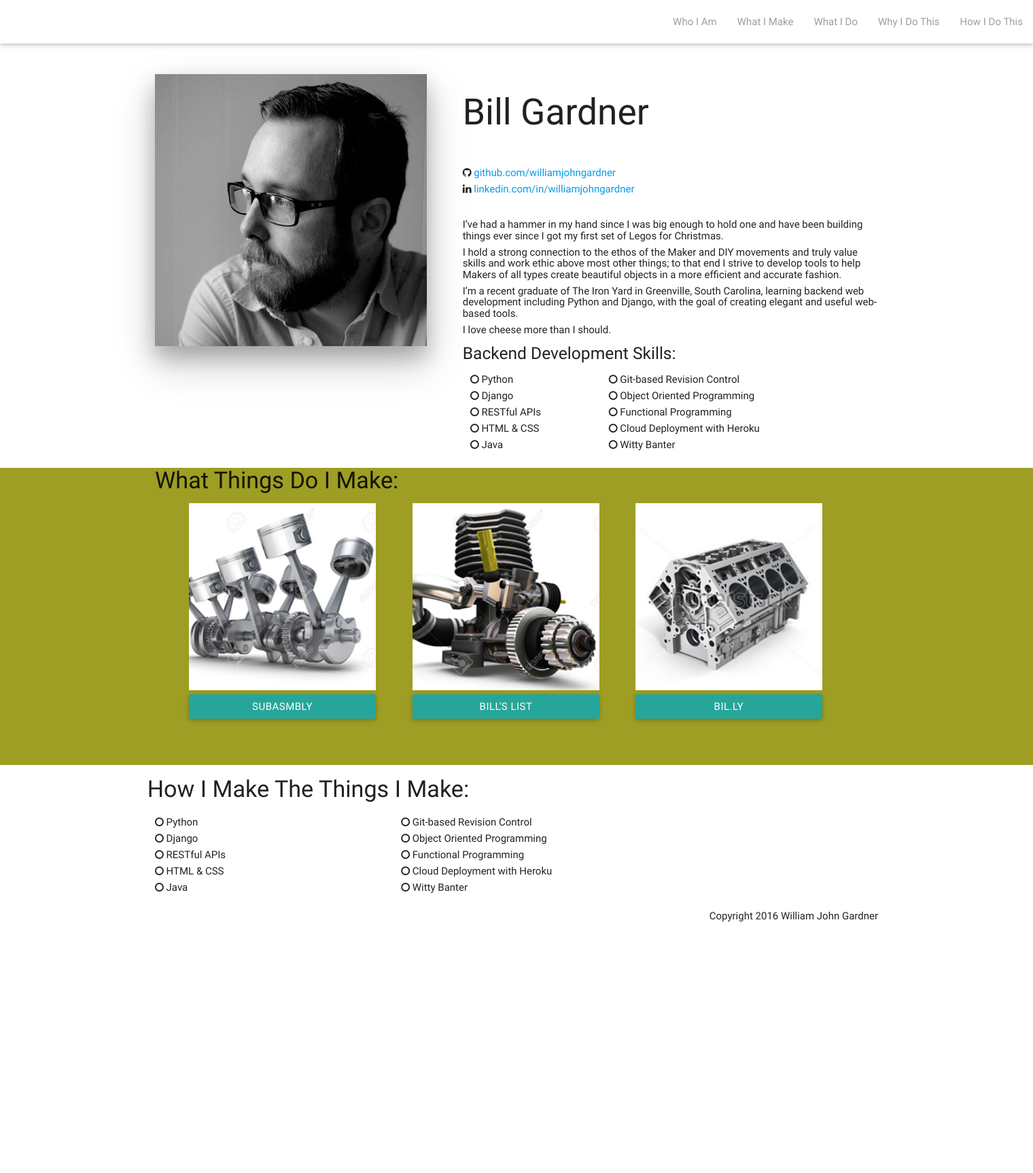
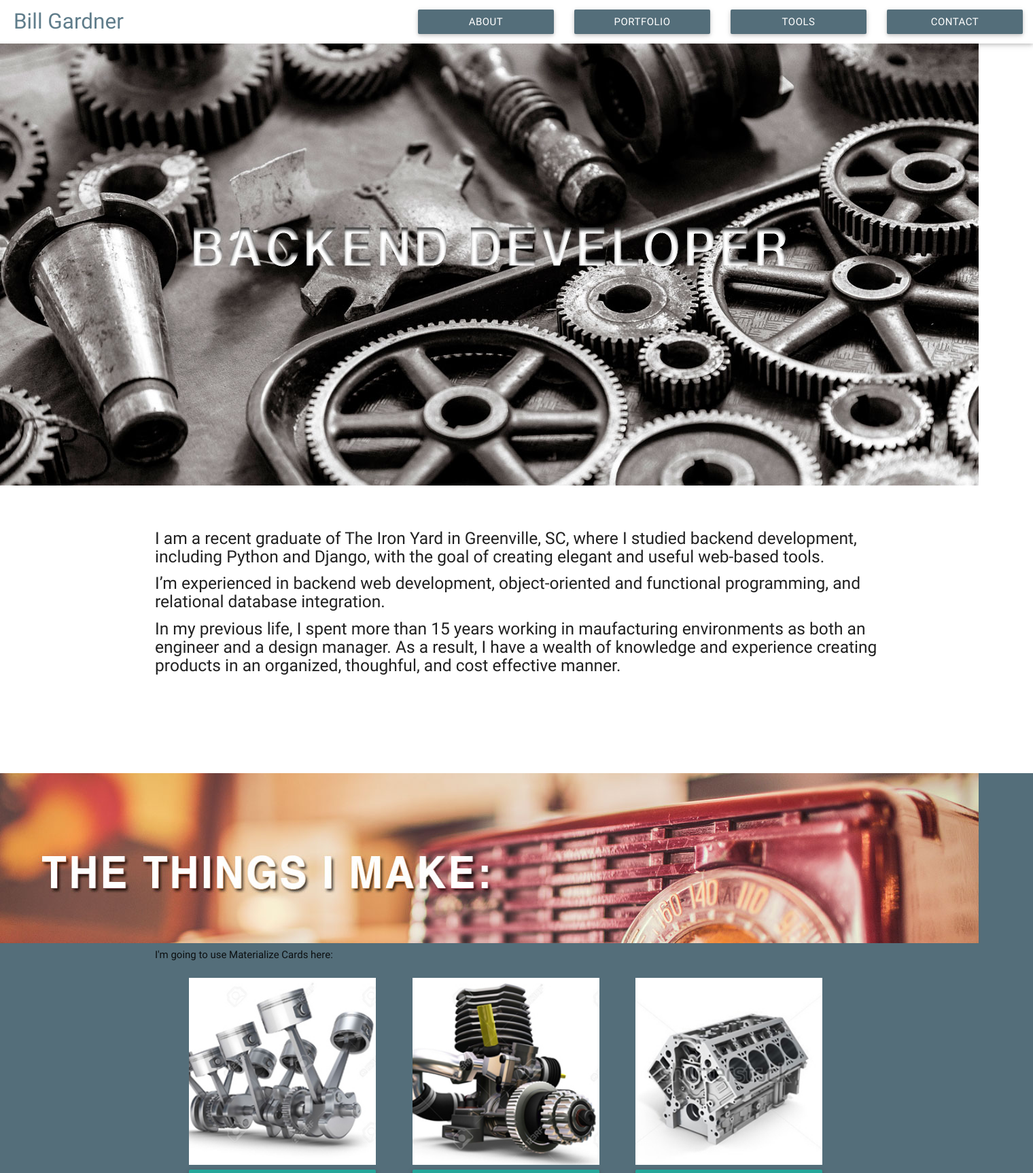
Before and after one commit to williamjohngardner/williamjgardner, a Django app: page / in a window 1520 px wide. Shown: the top 1725 px of the page at 68% size. Before the commit the page ends 1356 px from the top, so only its background shows below. Run offline with Django 3.2, Linux system fonts and the light colour scheme; some libraries are stand-ins or nearby versions.

Commit message:
Forgot to push today

```diff
--- a/app/static/app/css/main.css
+++ b/app/static/app/css/main.css
@@ -4,3 +4,27 @@
   width: 275px;
   margin-left: 50px;
 }
+
+#brands{
+  padding-top: 20px;
+  display: inline-block;
+  align-items: center;
+  margin-left: 40px;
+}
+
+#skills{
+  padding-top: 20px;
+  display: inline-block;
+  align-items: center;
+  width: 1300px;
+  margin-left: auto;
+  margin-right: auto;
+}
+
+#logo{
+  padding-left: 20px;
+}
+
+#btn{
+  width: 200px;
+}
--- a/templates/base.html
+++ b/templates/base.html
@@ -16,18 +16,20 @@
   <body>
     <nav>
     <div class="nav-wrapper white">
-      <a href="#!" class="brand-logo">Logo</a>
+      <a id="logo" href="#!" class="brand-logo blue-grey-text text-darken-1-text">Bill Gardner</a>
       <ul class="right hide-on-med-and-down">
-        <li><a class="grey-text">Who I Am</a></li>
-        <li><a class="grey-text">What I Make</a></li>
-        <li><a class="grey-text">What I Do</a></li>
-        <li><a class="grey-text">Why I Do This</a></li>
-        <li><a class="grey-text">How I Do This</a></li>
+        <li><a id="btn" class="waves-effect blue-grey darken-1 btn">About</a></li>
+        <li><a id="btn" class="waves-effect blue-grey darken-1 btn">Portfolio</a></li>
+        <li><a id="btn" class="waves-effect blue-grey darken-1 btn">Tools</a></li>
+        <li><a id="btn" class="waves-effect blue-grey darken-1 btn">Contact</a></li>
       </ul>
     </div>
   </nav>
     {% block introcontent %}
       This is a place that no longer exists.
+    {% endblock %}
+    {% block about %}
+      This is a place that probably should exist.
     {% endblock %}
     {% block portfolio %}
       This is a place that will soon exist.
@@ -35,10 +37,17 @@
     {% block skills %}
       This is a place that has existed for some time.
     {% endblock %}
+    {% block resume %}
+      This is a place that may or may not exist.
+    {% endblock %}
+    {% block contact %}
+      This is a place that has never existed
+    {% endblock %}
     <div class="container">
-      <footer>
-        <h6><div class="glyphicon glyphicon-copyright-mark pull-right">  Copyright 2016 William John Gardner</div><h6>
-      </footer>
+        <footer>
+          <h6><div class="glyphicon glyphicon-copyright-mark pull-right">  Copyright 2016 William John Gardner</div><h6>
+        </footer>
+    </div>
       <!--Import jQuery before materialize.js-->
       <script type="text/javascript" src="https://code.jquery.com/jquery-2.1.1.min.js"></script>
       <script type="text/javascript" src="{% static 'app/js/materialize.js' %}"></script>
--- a/templates/index.html
+++ b/templates/index.html
@@ -3,50 +3,37 @@
 
 
 {% block introcontent %}
+  <img id="gears" src="{% static 'app/images/gears.jpg' %}" alt="Bill Gardner"></img>
+{% endblock %}
+{% block about %}
+<div class="container">
   <br>
   <br>
-  <div class="container">
-    <div class="row">
-      <div class="col s5">
-        <img id="headshot" class="thumbnail z-depth-4" src="{% static 'app/images/headshot.jpg' %}" alt="Bill Gardner"></img>
-      </div>
-      <div class="col s7">
-        <h2>Bill Gardner</h2>
+  <h5>I am a recent graduate of The Iron Yard in Greenville, SC, where I studied backend development,  including Python and Django, with the goal of creating elegant and useful web-based tools.</h5>
+  <h5>I’m experienced in backend web development, object-oriented and functional programming, and relational database integration.</h5>
+  <h5>In my previous life, I spent more than 15 years working in
+  maufacturing environments as both an engineer and a design manager.  As a result, I have a wealth of knowledge and
+  experience creating products in an organized, thoughful, and cost effective manner.</h5>
   <br>
-        <h6><i class="fa fa-github" aria-hidden="true"></i><a href="http://www.github.com/williamjohngardner" target="blank" >  github.com/williamjohngardner</a></h6>
-        <h6><i class="fa fa-linkedin" aria-hidden="true"></i><a href="https://www.linkedin.com/in/williamjohngardner" target="blank" >  linkedin.com/in/williamjohngardner</a></h6>
   <br>
-        <h6>I’ve had a hammer in my hand since I was big enough to hold one and have been building things ever since I got my first set of Legos for Christmas.</h6>
-          <h6>I hold a strong connection to the ethos of the Maker and DIY movements and truly value skills and work ethic above most other things; to that end I strive to develop tools to help Makers of all types create beautiful objects in a more efficient and accurate fashion.</h6>
-          <h6>I’m a recent graduate of The Iron Yard in Greenville, South Carolina, learning backend web development including Python and Django, with the goal of creating elegant and useful web-based tools.</h6> <h6>I love cheese more than I should.</h6>
-        <h5 class="page-header">Backend Development Skills: </h5>
-        <div class="col s4">
-          <h6><i class="fa fa-circle-o" aria-hidden="true"></i>  Python</h6>
-          <h6><i class="fa fa-circle-o" aria-hidden="true"></i>  Django</h6>
-          <h6><i class="fa fa-circle-o" aria-hidden="true"></i>  RESTful APIs</h6>
-          <h6><i class="fa fa-circle-o" aria-hidden="true"></i>  HTML & CSS</h6>
-          <h6><i class="fa fa-circle-o" aria-hidden="true"></i>  Java</h6>
-        </div>
-        <div class="col s6">
-          <h6><i class="fa fa-circle-o" aria-hidden="true"></i>  Git-based Revision Control</h6>
-          <h6><i class="fa fa-circle-o" aria-hidden="true"></i>  Object Oriented Programming</h6>
-          <h6><i class="fa fa-circle-o" aria-hidden="true"></i>  Functional Programming</h6>
-          <h6><i class="fa fa-circle-o" aria-hidden="true"></i>  Cloud Deployment with Heroku</h6>
-          <h6><i class="fa fa-circle-o" aria-hidden="true"></i>  Witty Banter</h6>
-        </div>
-      </div>
-    </div>
+  <br>
+  <br>
+  <br>
+  <br>
 </div>
 {% endblock %}
 {% block portfolio %}
-<div class="lime darken-3">
+<div class="blue-grey darken-1">
+  <img id="radio" src="{% static 'app/images/radio.jpg' %}" alt="Bill Gardner"></img>
 <div class="container">
-  <h4>What Things Do I Make:</h4>
+  I'm going to use Materialize Cards here:
+  <br>
+  <br>
     <img id="modalbutton" src="{% static 'app/images/driveshaft.jpg' %}" alt="" />
     <img id="modalbutton" src="{% static 'app/images/engine.jpg' %}" alt="" />
     <img id="modalbutton" src="{% static 'app/images/engineblock.jpg' %}" alt="" />
     <!-- Modal Trigger -->
-        <a id="modalbutton" class="waves-effect waves-light btn modal-trigger" href="modal1">Subasmbly</a>
+    <a id="modalbutton" class="waves-effect waves-light btn modal-trigger" href="#modal1">Subasmbly</a>
     <!-- Modal Structure -->
     <div id="modal1" class="modal">
       <div class="modal-content">
@@ -54,11 +41,11 @@
         <p>A bunch of text</p>
       </div>
       <div class="modal-footer">
-        <a href="#!" class=" modal-action modal-close waves-effect waves-green btn-flat">Agree</a>
+        <a href="#!" class=" modal-action modal-close waves-effect waves-green btn-flat">Close</a>
       </div>
     </div>
         <!-- Modal Trigger -->
-        <a id="modalbutton" class="waves-effect waves-light btn modal-trigger" href="modal2">Bill's List</a>
+        <a id="modalbutton" class="waves-effect waves-light btn modal-trigger" href="#modal2">Bill's List</a>
     <!-- Modal Structure -->
     <div id="modal2" class="modal">
       <div class="modal-content">
@@ -66,11 +53,11 @@
         <p>A bunch of text</p>
       </div>
       <div class="modal-footer">
-        <a href="#!" class=" modal-action modal-close waves-effect waves-green btn-flat">Agree</a>
+        <a href="#!" class=" modal-action modal-close waves-effect waves-green btn-flat">Close</a>
       </div>
     </div>
         <!-- Modal Trigger -->
-        <a id="modalbutton" class="waves-effect waves-light btn modal-trigger" href="modal3">Bil.ly</a>
+        <a id="modalbutton" class="waves-effect waves-light btn modal-trigger" href="#modal3">Bil.ly</a>
     <!-- Modal Structure -->
     <div id="modal3" class="modal">
       <div class="modal-content">
@@ -78,7 +65,50 @@
         <p>A bunch of text</p>
       </div>
       <div class="modal-footer">
-        <a href="#!" class=" modal-action modal-close waves-effect waves-green btn-flat">Agree</a>
+        <a href="#!" class=" modal-action modal-close waves-effect waves-green btn-flat">Close</a>
+      </div>
+    </div>
+  </div>
+  <div class="container">
+    <br>
+    <br>
+      <img id="modalbutton" src="{% static 'app/images/driveshaft.jpg' %}" alt="" />
+      <img id="modalbutton" src="{% static 'app/images/engine.jpg' %}" alt="" />
+      <img id="modalbutton" src="{% static 'app/images/engineblock.jpg' %}" alt="" />
+      <!-- Modal Trigger -->
+      <a id="modalbutton" class="waves-effect waves-light btn modal-trigger" href="#modal4">Print Project</a>
+      <!-- Modal Structure -->
+      <div id="modal4" class="modal">
+        <div class="modal-content">
+          <h4>Modal Header</h4>
+          <p>A bunch of text</p>
+        </div>
+        <div class="modal-footer">
+          <a href="#!" class=" modal-action modal-close waves-effect waves-green btn-flat">Close</a>
+        </div>
+      </div>
+          <!-- Modal Trigger -->
+          <a id="modalbutton" class="waves-effect waves-light btn modal-trigger" href="#modal5">Web Project</a>
+      <!-- Modal Structure -->
+      <div id="modal5" class="modal">
+        <div class="modal-content">
+          <h4>Modal Header</h4>
+          <p>A bunch of text</p>
+        </div>
+        <div class="modal-footer">
+          <a href="#!" class=" modal-action modal-close waves-effect waves-green btn-flat">Close</a>
+        </div>
+      </div>
+          <!-- Modal Trigger -->
+          <a id="modalbutton" class="waves-effect waves-light btn modal-trigger" href="#modal6">Web Project 2</a>
+      <!-- Modal Structure -->
+      <div id="modal6" class="modal">
+        <div class="modal-content">
+          <h4>Modal Header</h4>
+          <p>A bunch of text</p>
+        </div>
+        <div class="modal-footer">
+          <a href="#!" class=" modal-action modal-close waves-effect waves-green btn-flat">Close</a>
         </div>
       </div>
     </div>
@@ -88,31 +118,138 @@
 </div>
 {% endblock %}
 {% block skills %}
+<img id="clock" src="{% static 'app/images/clock.jpg' %}" alt="Bill Gardner"></img>
   <div class="container">
     <div class="row">
-      <h4 class="page-header">How I Make The Things I Make: </h4>
+      <br>
+      <br>
+      <img id="brands" src="{% static 'app/images/python.png' %}" alt="Python Logo" />
+      <img id="brands" src="{% static 'app/images/django.png' %}" alt="Django Logo" />
+      <img id="brands" src="{% static 'app/images/rest.png' %}" alt="Restful Logo" />
+      <img id="brands" src="{% static 'app/images/html.png' %}" alt="HTML5 Logo" />
+      <img id="brands" src="{% static 'app/images/css.png' %}" alt="CSS3 Logo" />
+      <div id="skills" class="row">
         <div class="col s4">
-        <h6><i class="fa fa-circle-o" aria-hidden="true"></i>  Python</h6>
-        <h6><i class="fa fa-circle-o" aria-hidden="true"></i>  Django</h6>
-        <h6><i class="fa fa-circle-o" aria-hidden="true"></i>  RESTful APIs</h6>
-        <h6><i class="fa fa-circle-o" aria-hidden="true"></i>  HTML & CSS</h6>
           <h6><i class="fa fa-circle-o" aria-hidden="true"></i>  Java</h6>
-      </div>
-      <div class="col s6">
-        <h6><i class="fa fa-circle-o" aria-hidden="true"></i>  Git-based Revision Control</h6>
+          <h6><i class="fa fa-circle-o" aria-hidden="true"></i>  GitHub</h6>
           <h6><i class="fa fa-circle-o" aria-hidden="true"></i>  Object Oriented Programming</h6>
           <h6><i class="fa fa-circle-o" aria-hidden="true"></i>  Functional Programming</h6>
-        <h6><i class="fa fa-circle-o" aria-hidden="true"></i>  Cloud Deployment with Heroku</h6>
-        <h6><i class="fa fa-circle-o" aria-hidden="true"></i>  Witty Banter</h6>
+          <h6><i class="fa fa-circle-o" aria-hidden="true"></i>  Heroku</h6>
+          <h6><i class="fa fa-circle-o" aria-hidden="true"></i>  PostgreSQL</h6>
+        </div>
+        <div class="col s4">
+          <h6><i class="fa fa-circle-o" aria-hidden="true"></i>  Bootstrap</h6>
+          <h6><i class="fa fa-circle-o" aria-hidden="true"></i>  Materialize</h6>
+          <h6><i class="fa fa-circle-o" aria-hidden="true"></i>  Adobe Photoshop</h6>
+          <h6><i class="fa fa-circle-o" aria-hidden="true"></i>  Adobe Illustrator</h6>
+          <h6><i class="fa fa-circle-o" aria-hidden="true"></i>  Adobe InDesign</h6>
+          <h6><i class="fa fa-circle-o" aria-hidden="true"></i>  Adobe Acrobat</h6>
+        </div>
+        <div class="col s4">
+          <h6><i class="fa fa-circle-o" aria-hidden="true"></i>  ZSH</h6>
+          <h6><i class="fa fa-circle-o" aria-hidden="true"></i>  Sublime Text</h6>
+          <h6><i class="fa fa-circle-o" aria-hidden="true"></i>  SolidWorks</h6>
+          <h6><i class="fa fa-circle-o" aria-hidden="true"></i>  Rhinoceros 3D</h6>
+          <h6><i class="fa fa-circle-o" aria-hidden="true"></i>  AutoCAD</h6>
+          <h6><i class="fa fa-circle-o" aria-hidden="true"></i>  Google Sketchup</h6>
+        </div>
+      </div>
+      <br>
+      <br>
+    </div>
+  </div>
+
+{% endblock %}
+{% block resume %}
+<div class="blue-grey darken-1">
+  <img id="barn" src="{% static 'app/images/barn.jpg' %}" alt="Bill Gardner"></img>
+  <div class="container">
+    <br>
+    <br>
+    <h3 class="white-text">resume:</h3>
+    <ul class="collapsible" data-collapsible="accordion">
+    <li>
+      <div class="collapsible-header"><i class="material-icons">list</i>Technical Skills</div>
+      <div class="collapsible-body white">
+        <h6>Python Django HTML5 CSS3</h6>
+        <h6>Java Heroku Github RESTful APIs</h6>
+        <h6>Bootstrap Materialize PostgreSQL ZSH</h6>
+        <h6>Object Oriented Programming</h6>
+        <h6>Functional Programming</h6>
+        <h6>Photoshop Illustrator InDesign Acrobat</h6>
+        <h6>Solidworks Rhino3D AutoCAD Google Sketchup</h6></div>
+    </li>
+    <li>
+      <div class="collapsible-header"><i class="material-icons">web</i>Web Experience</div>
+      <div class="collapsible-body white">
+        <h6>Childrens Health Board: Wordpress Website & Hosting Setup</h6>
+        <h6>Sunica.org: Wordpress Website & Hosting Setup</h6>
+        <h6>DC Design House: Wordpress Website, Hosting, Social Media</h6>
+        <h6>American Grilling Club: Wordpress Website & Branding</h6>
+        <h6>FutureCare Maryland: Existing Wordpress Website Maintenance</h6>
+        <h6>Lorenz Consulting LLC: Wordpress Website & Hosting Setup</h6>
+      </div>
+    </li>
+    <li>
+      <div class="collapsible-header"><i class="material-icons">assignment</i>Education</div>
+      <div class="collapsible-body white"><h6>Python & Django Curriculum | The Iron Yard  | May – August 2016</h6>
+        <h6>B.S Industrial Design  |  Virginia Tech  |  May 2000, Cum Laude</h6></div>
+    </li>
+    <li>
+      <div class="collapsible-header"><i class="material-icons">work</i>Recent Experience</div>
+      <div class="collapsible-body white">
+        <h6>Principal, 2011-2016</h6>
+        <h6>William John Gardner Design Studio, LLC</h6>
+        <h6>Furniture design and development startup focused on providing high</h6>
+        <h6>end custom designs to interior designers in the Washington, DC area.</h6>
+          <br>
+        <h6>Design Development Manager, 2007-2010</h6>
+        <h6>Niermann Weeks</h6>
+        <h6>Oversaw design department for respected furniture design and manufaccturer</h6>
+        <h6>with a catalog of over 600 designs.</h6></div>
+    </li>
+  </ul>
+    <br>
+    <br>
+    <br>
+    <br>
+    <br>
+    <br>
+  </div>
+</div>
+{% endblock %}
+{% block contact %}
+<img id="clock" src="{% static 'app/images/train.jpg' %}" alt="Bill Gardner"></img>
+  <div class="container">
+    <div class="row">
+        <div class="col s12 m6">
+          <div class="card blue-grey darken-1">
+            <div class="card-content white-text">
+              <span class="card-title">Contact Me</span>
+              <ul>
+                <li>(443) 340-5272</li>
+                <li><a href="mailto:bill@williamjgardner.com" target="blank">bill@williamjgardner.com</a></li>
+                <li><a href="http://www.williamjgardner.com" target="blank">www.williamjgardner.com</a></li>
+                <li><a href="http://www.github.com/williamjohngardner" target="blank">github.com/williamjohngardner</a></li>
+                <li><a href="https://www.linkedin.com/in/williamjohngardner" target="blank">linkedin.com/in/williamjohngardner</a></li>
+              </ul>
+            </div>
+            <div class="card-action">
+              <a href="mailto:bill@williamjgardner.com">Email Me</a>
+              <a href="http://www.github.com/williamjohngardner">My GitHub</a>
+              <a href="https://www.linkedin.com/in/williamjohngardner">My LinkedIn</a>
+
+            </div>
+          </div>
         </div>
       </div>
   </div>
 {% endblock %}
 {% block extrascript %}
-  <script type="text/javascript">
-    $(document).ready(function(){
+<script>
+$(document).ready(function() {
   // the "href" attribute of .modal-trigger must specify the modal ID that wants to be triggered
   $('.modal-trigger').leanModal();
-    });>
+});
 </script>
 {% endblock %}
```
Also changed, not shown: main.html (added, +132 -0 lines), app/static/app/images/HTML5.png (deleted), app/static/app/images/barn.jpg (added), app/static/app/images/clock.jpg (added), app/static/app/images/css.png (added), app/static/app/images/css3.png (deleted), app/static/app/images/django.png (added), app/static/app/images/django_badge.sh.png (deleted), app/static/app/images/gears.jpg (added), app/static/app/images/html.png (added), app/static/app/images/python-logo.png (deleted), app/static/app/images/python.png (added), app/static/app/images/radio.jpg (added), app/static/app/images/rest.png (added), 2 more files, 1 other file. Lines whose indentation alone changed are shown as unchanged.
